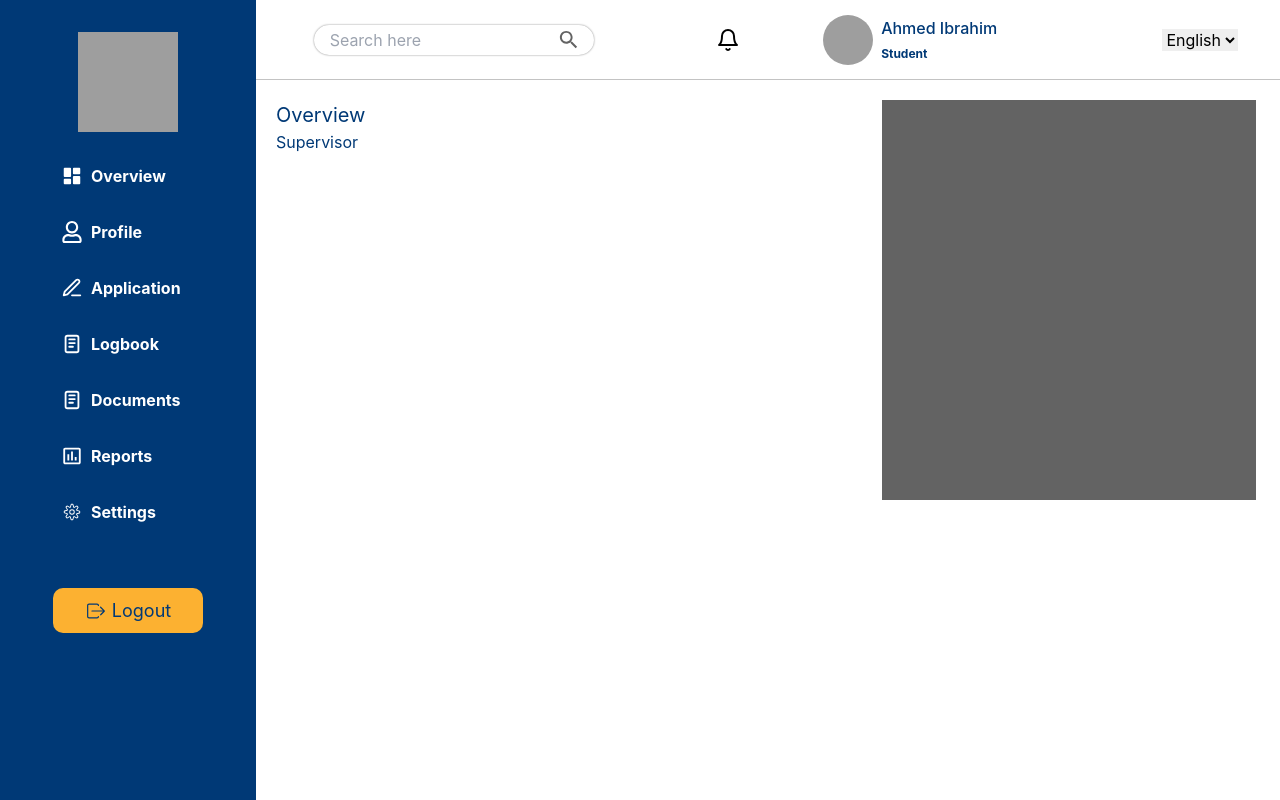
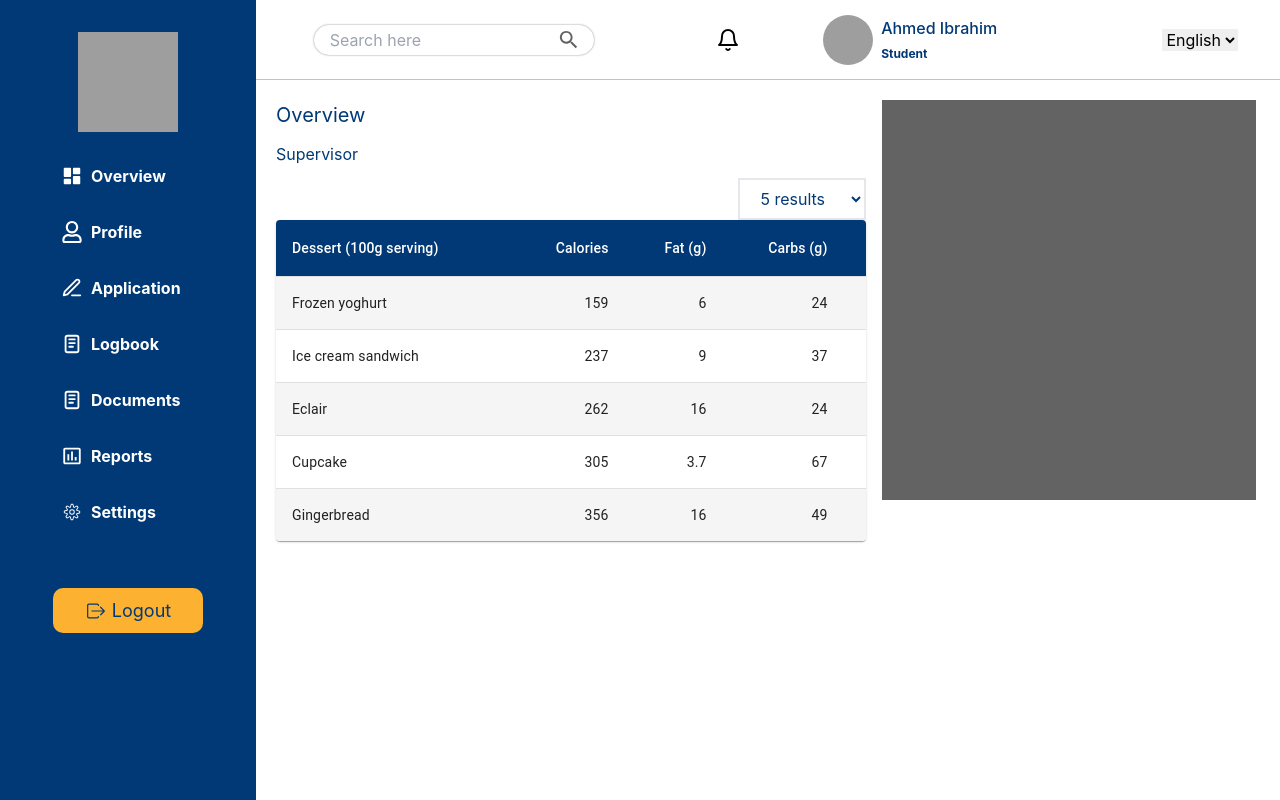
Before and after one commit to codingSlimey/intern_mgt_system, a React (Create React App) app in the folder client/: page /coordinator/dashboard in a window 1280 px wide. Built offline with nearby package versions, Linux system fonts and the light colour scheme; grey boxes are pictures that could not be loaded.

Commit message:
added table with 1 widget

```diff
--- a/client/src/components/ELEMENTS/Table/Table.jsx
+++ b/client/src/components/ELEMENTS/Table/Table.jsx
@@ -7,6 +7,7 @@ import TableContainer from "@mui/material/TableContainer";
 import TableHead from "@mui/material/TableHead";
 import TableRow from "@mui/material/TableRow";
 import Paper from "@mui/material/Paper";
+import { TableFooter, TablePagination } from "@mui/material";
 
 const StyledTableCell = styled(TableCell)(({ theme }) => ({
   [`&.${tableCellClasses.head}`]: {
@@ -28,6 +29,13 @@ const StyledTableRow = styled(TableRow)(({ theme }) => ({
   },
 }));
 
+const StyledTableHeadRow = styled(TableRow)(({ theme }) => ({
+  "& .MuiTableCell-root.MuiTableCell-head": {
+    color: "white",
+    backgroundColor: "#003976",
+  },
+}));
+
 function createData(name, calories, fat, carbs, protein) {
   return { name, calories, fat, carbs, protein };
 }
@@ -41,17 +49,30 @@ const rows = [
 ];
 
 export default function CustomizedTables() {
+  const [isResult, setIsResult] = React.useState(5);
+  const handleResultChange = (e) => {
+    setIsResult(e.target.value);
+  };
   return (
+    <div className="flex flex-col items-end">
+      <select
+        id=""
+        onChange={handleResultChange}
+        className="bg-white border-2 border-black-200 py-2 px-4 text-[#003976]">
+        <option value={5}>5 results</option>
+        <option value={10}>10 results</option>
+        <option value={15}>15 results</option>
+      </select>
       <TableContainer component={Paper}>
-      <Table sx={{ minWidth: 700 }} aria-label="customized table">
+        <Table sx={{ minWidth: 700 }} aria-label="customized table" op>
           <TableHead>
-          <TableRow>
+            <StyledTableHeadRow>
               <StyledTableCell>Dessert (100g serving)</StyledTableCell>
               <StyledTableCell align="right">Calories</StyledTableCell>
               <StyledTableCell align="right">Fat&nbsp;(g)</StyledTableCell>
               <StyledTableCell align="right">Carbs&nbsp;(g)</StyledTableCell>
               <StyledTableCell align="right">Protein&nbsp;(g)</StyledTableCell>
-          </TableRow>
+            </StyledTableHeadRow>
           </TableHead>
           <TableBody>
             {rows.map((row) => (
@@ -68,5 +89,6 @@ export default function CustomizedTables() {
           </TableBody>
         </Table>
       </TableContainer>
+    </div>
   );
 }
--- a/client/src/pages/dashboard/COORDINATOR/CoordinatorDash.jsx
+++ b/client/src/pages/dashboard/COORDINATOR/CoordinatorDash.jsx
@@ -1,17 +1,14 @@
 import React from "react";
 import styles from "../STUDENT/styles.module.css";
-import SideBar from "../../../components/ELEMENTS/Nav/SideBar";
-import Navbar from "../../../components/ELEMENTS/Nav/Navbar";
-import Resource from "../../../components/CONTAINERS/Resource Library/Resource";
 import Header from "../../../components/ELEMENTS/Header/Header";
-import { useTranslation } from "react-i18next";
 import CoordinatorLayout from "../../../layout/coordinator/layout";
+import CustomizedTables from "../../../components/ELEMENTS/Table/Table";
 
 const CoordinatorDash = () => {
   return (
     <CoordinatorLayout>
       <div className="grid grid-cols-5 p-5">
-        <div className="col-span-3 flex flex-col">
+        <div className="col-span-3 flex flex-col gap-3">
           <Header
             text={"Overview"}
             fontSize={"20px"}
@@ -24,6 +21,7 @@ const CoordinatorDash = () => {
             fontWeight={"900"}
             color={"#003976"}
           />
+          <CustomizedTables />
         </div>
         <div className="col-span-2">
           <section className={styles.calendar}></section>
```
Lines whose indentation alone changed are shown as unchanged.
